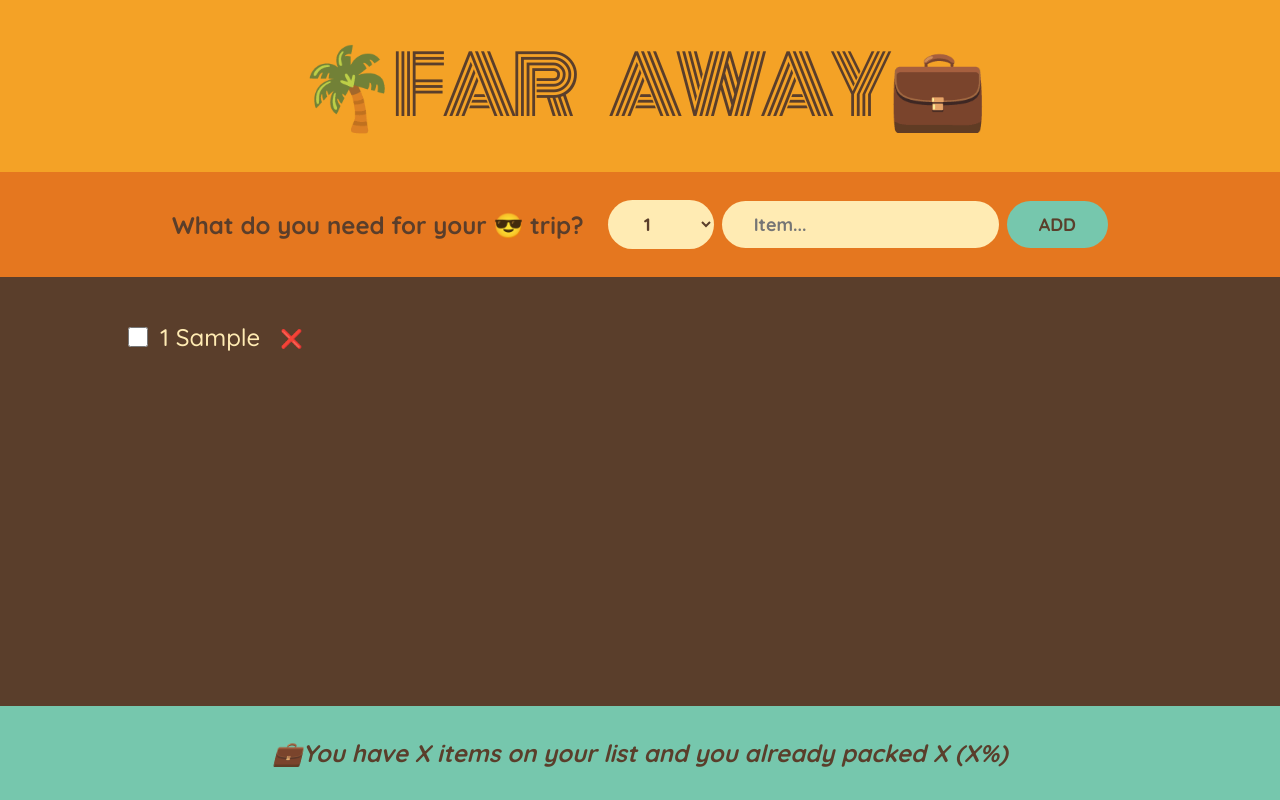
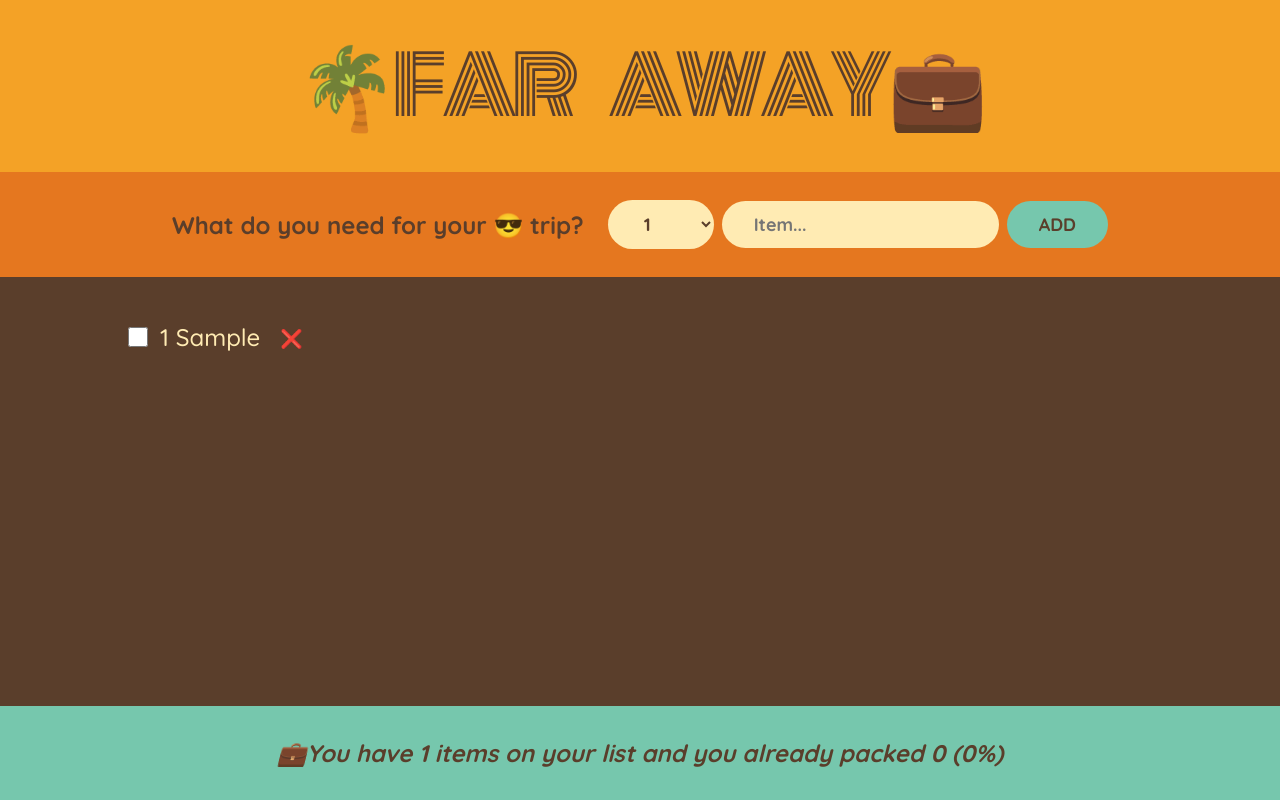
Before and after one commit to Ali-gunner/Travel-List, a React (Create React App) app: page / in a window 1280 px wide. Both pictures are taken after typing "Sample" into the empty fields and a click on the button "ADD". Built offline with nearby package versions, Linux system fonts and the light colour scheme.

Commit message:
Footer is completed

```diff
--- a/src/App.js
+++ b/src/App.js
@@ -28,7 +28,7 @@ export default function App() {
         onDeleteItem={handleDeleteItem}
         onToggleItems={handleToggleItem}
       />
-      <Stats />
+      <Stats items={items} />
     </div>
   );
 }
@@ -108,10 +108,25 @@ function Item({ item, onDeleteItem, onToggleItems }) {
   );
 }
 
-function Stats() {
+function Stats({ items }) {
+  if (!items.length)
+    return (
+      <p className="stats">
+        <em>Start adding some items to your packing list 🚀</em>
+      </p>
+    );
+  const numItems = items.length;
+  const numPacked = items.filter((item) => item.packed).length;
+  const percentage = Math.round((numPacked / numItems) * 100);
+
   return (
     <footer className="stats">
-      <em>💼You have X items on your list and you already packed X (X%)</em>
+      <em>
+        {percentage === 100
+          ? "You got everything! Ready to go✈"
+          : `💼You have ${numItems} items on your list and you already packed
+        ${numPacked} (${percentage}%)`}
+      </em>
     </footer>
   );
 }
```
